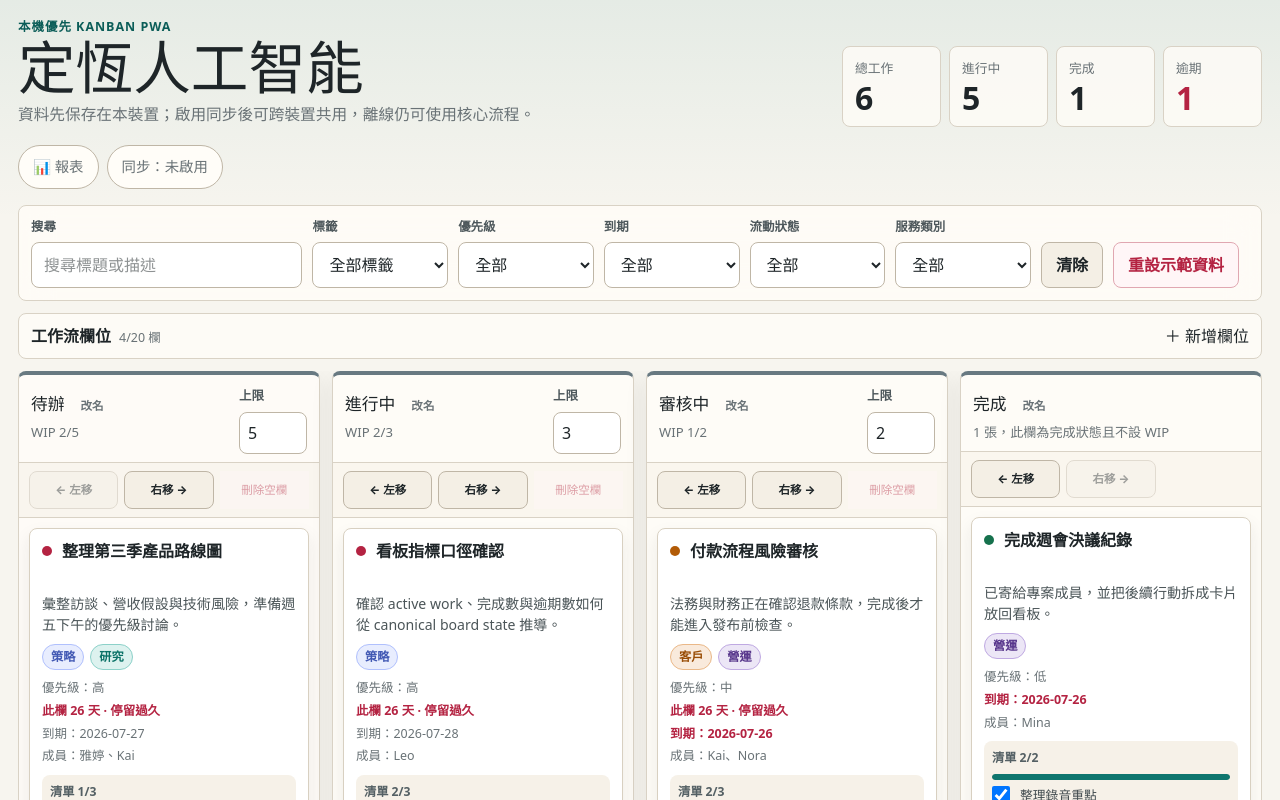
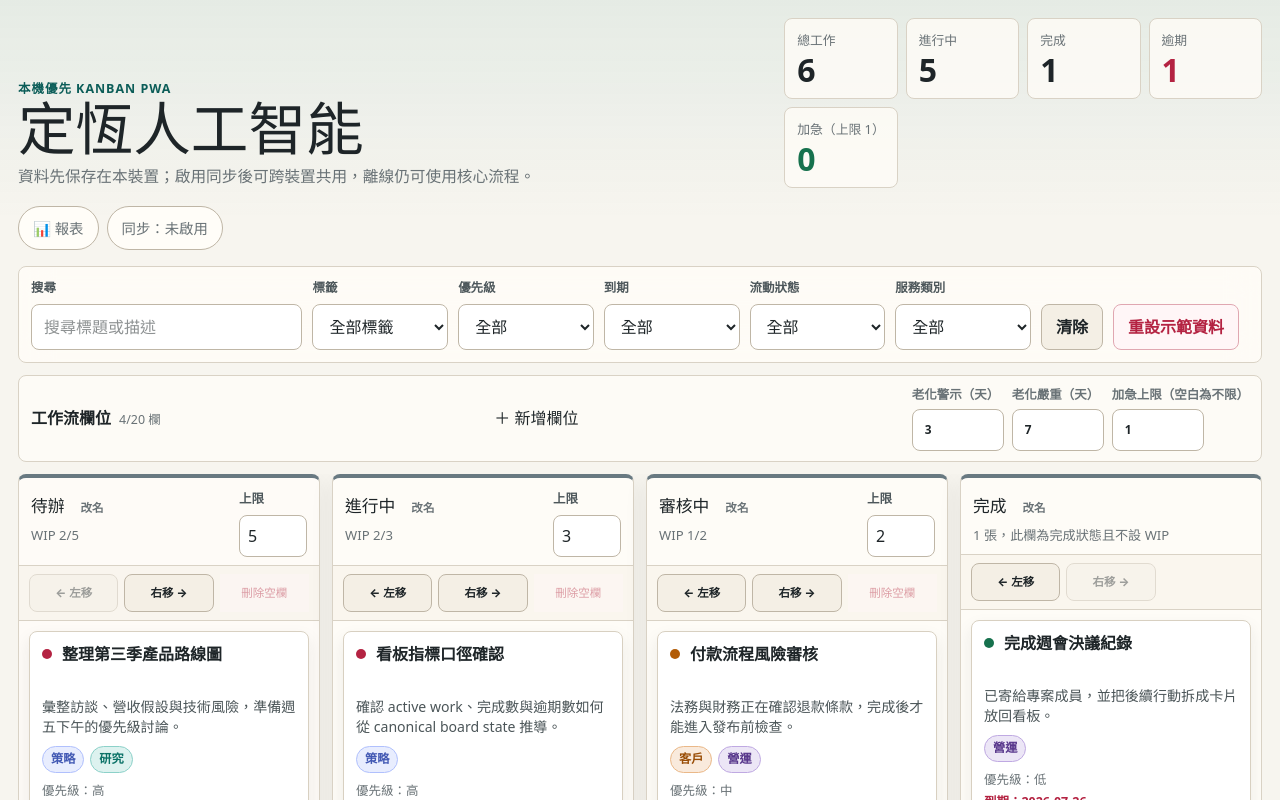
Before and after one commit to ClerkWong/Kanban, a Next.js app: page / in a window 1280 px wide. Both pictures are taken after a click on the button "使用此裝置的本機看板". Shown: the top 800 px of the page. Built offline with nearby package versions, Linux system fonts and the light colour scheme.

Commit message:
feat: expedite WIP indicator and board flow settings

```diff
--- a/app/components/board/BoardApp.tsx
+++ b/app/components/board/BoardApp.tsx
@@ -26,6 +26,7 @@ import {
   parsePersistedBoard,
   serializeBoard,
   toggleChecklistItem,
+  updateBoardSettings,
   updateColumnTitle,
   updateCard,
   updateWipLimit,
@@ -433,22 +434,32 @@ function BoardSurface({
     removeAttachmentFiles(removed);
     if (detail.mode === "add") {
       const nextId = makeId("card");
-      setBoard((current) =>
-        addCard(current, detail.columnId, {
-          ...input,
-          id: nextId,
-          title: input.title,
-        }),
-      );
+      const nextBoard = addCard(board, detail.columnId, {
+        ...input,
+        id: nextId,
+        title: input.title,
+      });
+      setBoard(nextBoard);
       sync.queueUploads(input.attachments);
       setPendingFocusId(nextId);
       setLiveMessage(`已新增「${input.title}」。`);
+      warnIfExpediteOverLimit(nextBoard);
     } else {
-      setBoard((current) => updateCard(current, detail.cardId, input));
+      const nextBoard = updateCard(board, detail.cardId, input);
+      setBoard(nextBoard);
       setPendingFocusId(detail.cardId);
       setLiveMessage(`已更新「${input.title}」。`);
+      warnIfExpediteOverLimit(nextBoard);
     }
     setDetail(null);
+  }
+
+  function warnIfExpediteOverLimit(nextBoard: BoardState) {
+    const limit = nextBoard.settings.expediteWipLimit;
+    if (limit === null) return;
+    if (getBoardStats(nextBoard, today).expedite > limit) {
+      setLiveMessage("加急卡已超過上限，請優先完成加急工作。");
+    }
   }
 
   function requestDelete(cardId: string) {
@@ -632,6 +643,18 @@ function BoardSurface({
           <Stat label="進行中" value={stats.active} />
           <Stat label="完成" value={stats.completed} />
           <Stat label="逾期" value={stats.overdue} tone={stats.overdue ? "danger" : "ok"} />
+          <Stat
+            label={board.settings.expediteWipLimit === null
+              ? "加急"
+              : `加急（上限 ${board.settings.expediteWipLimit}）`}
+            value={stats.expedite}
+            tone={
+              board.settings.expediteWipLimit !== null &&
+              stats.expedite > board.settings.expediteWipLimit
+                ? "danger"
+                : "ok"
+            }
+          />
         </div>
 
         <div className="topBarActions">
@@ -874,6 +897,40 @@ function BoardSurface({
               ＋ 新增欄位
             </button>
           )}
+
+          <div className="boardSettingsRow">
+            <label>
+              <span>老化警示（天）</span>
+              <input
+                type="number" min={1} max={365}
+                value={board.settings.agingWarnDays}
+                onChange={(event) => setBoard((current) =>
+                  updateBoardSettings(current, { agingWarnDays: Number(event.target.value) }))}
+              />
+            </label>
+            <label>
+              <span>老化嚴重（天）</span>
+              <input
+                type="number" min={1} max={365}
+                value={board.settings.agingAlertDays}
+                onChange={(event) => setBoard((current) =>
+                  updateBoardSettings(current, { agingAlertDays: Number(event.target.value) }))}
+              />
+            </label>
+            <label>
+              <span>加急上限（空白為不限）</span>
+              <input
+                type="number" min={1} max={99}
+                value={board.settings.expediteWipLimit ?? ""}
+                onChange={(event) => setBoard((current) =>
+                  updateBoardSettings(current, {
+                    expediteWipLimit: event.target.value === ""
+                      ? null
+                      : Number(event.target.value),
+                  }))}
+              />
+            </label>
+          </div>
         </section>
       )}
 
--- a/app/globals.css
+++ b/app/globals.css
@@ -312,6 +312,7 @@ textarea {
 
 .workflowToolbar {
   display: flex;
+  flex-wrap: wrap;
   gap: 12px;
   align-items: center;
   justify-content: space-between;
@@ -321,6 +322,26 @@ textarea {
   border: 1px solid var(--line);
   border-radius: var(--radius);
   background: rgba(255, 253, 248, 0.82);
+}
+
+.boardSettingsRow {
+  display: flex;
+  flex-wrap: wrap;
+  gap: 10px;
+  align-items: end;
+}
+
+.boardSettingsRow label {
+  display: grid;
+  gap: 4px;
+  color: var(--muted);
+  font-size: 0.74rem;
+  font-weight: 800;
+}
+
+.boardSettingsRow input {
+  min-height: 42px;
+  width: 92px;
 }
 
 .workflowToolbar > div {
@@ -1007,6 +1028,14 @@ textarea {
   }
 
   .workflowToolbar > button {
+    width: 100%;
+  }
+
+  .boardSettingsRow {
+    width: 100%;
+  }
+
+  .boardSettingsRow input {
     width: 100%;
   }
 
```
